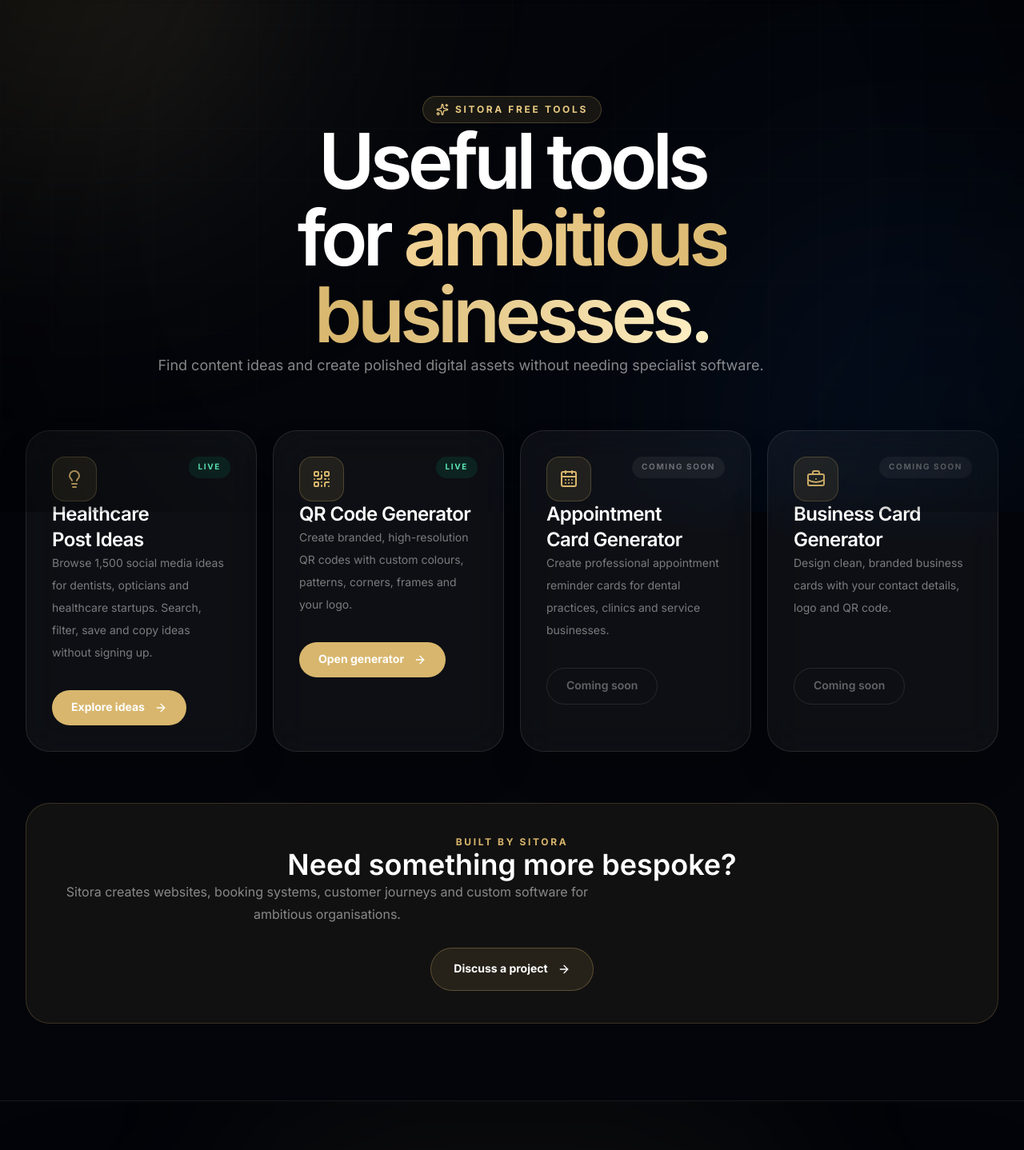
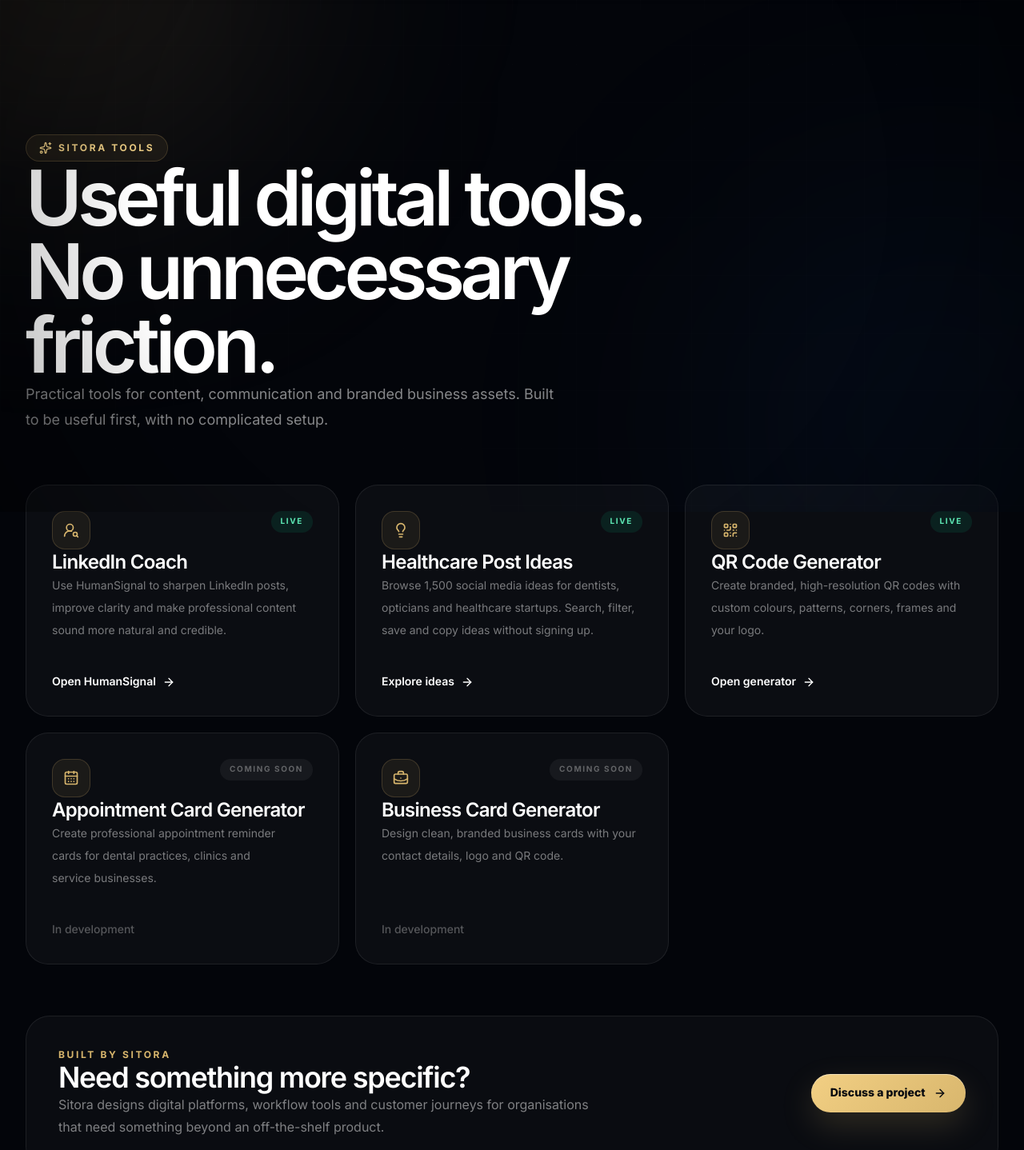
Before and after one commit to Nylon1/SitoraBrandingagency, a Next.js app: page /tools in a window 1280 px wide. Shown: the part 160-1598 px from the top of the page at 80% size. Built offline with nearby package versions, Linux system fonts and the light colour scheme; a web font is replaced by a local one.

Commit message:
Polish Sitora tools hub and restore HumanSignal

```diff
--- a/app/tools/page.tsx
+++ b/app/tools/page.tsx
@@ -7,15 +7,27 @@ import {
   Lightbulb,
   QrCode,
   Sparkles,
+  UserRoundSearch,
 } from "lucide-react";
 
 export const metadata: Metadata = {
   title: "Free Business Tools | Sitora",
   description:
-    "Explore Sitora's free digital tools for healthcare content, branded QR codes and practical business assets.",
+    "Explore Sitora's free digital tools for healthcare content, LinkedIn writing, branded QR codes and practical business assets.",
+  alternates: { canonical: "/tools" },
+  robots: { index: true, follow: true },
 };
 
 const tools = [
+  {
+    title: "LinkedIn Coach",
+    description:
+      "Use HumanSignal to sharpen LinkedIn posts, improve clarity and make professional content sound more natural and credible.",
+    href: "/tools/human-signal",
+    status: "Live",
+    action: "Open HumanSignal",
+    icon: UserRoundSearch,
+  },
   {
     title: "Healthcare Post Ideas",
     description:
@@ -58,34 +70,29 @@ export default function ToolsPage() {
   return (
     <main className="relative min-h-screen overflow-hidden bg-[#03050a] text-white">
       <div className="pointer-events-none fixed inset-0 overflow-hidden">
-        <div className="absolute left-[-12rem] top-[-10rem] h-[34rem] w-[34rem] rounded-full bg-[#d8b66d]/15 blur-[140px]" />
-        <div className="absolute bottom-[-10rem] right-[-10rem] h-[34rem] w-[34rem] rounded-full bg-blue-500/10 blur-[150px]" />
-
-        <div className="absolute inset-0 opacity-[0.055] [background-image:linear-gradient(rgba(255,255,255,.14)_1px,transparent_1px),linear-gradient(90deg,rgba(255,255,255,.14)_1px,transparent_1px)] [background-size:64px_64px]" />
+        <div className="absolute left-[-12rem] top-[-10rem] h-[34rem] w-[34rem] rounded-full bg-[#d8b66d]/12 blur-[140px]" />
+        <div className="absolute bottom-[-10rem] right-[-10rem] h-[34rem] w-[34rem] rounded-full bg-blue-500/[0.07] blur-[150px]" />
+        <div className="absolute inset-0 opacity-[0.04] [background-image:linear-gradient(rgba(255,255,255,.14)_1px,transparent_1px),linear-gradient(90deg,rgba(255,255,255,.14)_1px,transparent_1px)] [background-size:72px_72px]" />
       </div>
 
-      <section className="relative z-10 px-4 pb-24 pt-24 sm:px-6 lg:px-8 lg:pt-32">
+      <section className="relative z-10 px-5 pb-28 pt-36 sm:px-8 lg:pt-44">
         <div className="mx-auto max-w-7xl">
-          <div className="mx-auto max-w-4xl text-center">
-            <div className="inline-flex items-center gap-2 rounded-full border border-[#d8b66d]/25 bg-[#d8b66d]/10 px-4 py-2 text-xs font-bold uppercase tracking-[0.22em] text-[#e9ca82]">
+          <div className="max-w-4xl">
+            <div className="inline-flex items-center gap-2 rounded-full border border-[#d8b66d]/20 bg-[#d8b66d]/[0.07] px-4 py-2 text-xs font-bold uppercase tracking-[0.22em] text-[#e9ca82]">
               <Sparkles className="h-4 w-4" />
-              Sitora Free Tools
+              Sitora Tools
             </div>
 
-            <h1 className="mt-6 text-5xl font-semibold tracking-[-0.06em] sm:text-7xl lg:text-8xl">
-              Useful tools for{" "}
-              <span className="bg-gradient-to-r from-[#f2d395] via-[#d8b66d] to-[#fff0c5] bg-clip-text text-transparent">
-                ambitious businesses.
-              </span>
+            <h1 className="mt-7 max-w-4xl text-5xl font-semibold leading-[0.96] tracking-[-0.06em] sm:text-7xl lg:text-8xl">
+              Useful digital tools. No unnecessary friction.
             </h1>
 
-            <p className="mx-auto mt-6 max-w-3xl text-base leading-8 text-white/52 sm:text-lg">
-              Find content ideas and create polished digital assets without
-              needing specialist software.
+            <p className="mt-7 max-w-2xl text-base leading-8 text-white/52 sm:text-lg">
+              Practical tools for content, communication and branded business assets. Built to be useful first, with no complicated setup.
             </p>
           </div>
 
-          <div className="mt-16 grid gap-5 md:grid-cols-2 xl:grid-cols-4">
+          <div className="mt-16 grid gap-5 md:grid-cols-2 xl:grid-cols-3">
             {tools.map((tool) => {
               const Icon = tool.icon;
               const live = tool.status === "Live";
@@ -93,45 +100,43 @@ export default function ToolsPage() {
               return (
                 <article
                   key={tool.title}
-                  className="group relative overflow-hidden rounded-[30px] border border-white/10 bg-white/[0.045] p-6 shadow-2xl backdrop-blur-xl transition duration-300 hover:-translate-y-2 hover:border-[#d8b66d]/35 hover:bg-white/[0.065] sm:p-8"
+                  className="group relative overflow-hidden rounded-[28px] border border-white/[0.08] bg-white/[0.035] p-6 transition duration-300 hover:-translate-y-1 hover:border-[#d8b66d]/25 hover:bg-white/[0.05] sm:p-8"
                 >
-                  <div className="absolute inset-x-0 top-0 h-px bg-gradient-to-r from-transparent via-[#d8b66d]/70 to-transparent opacity-0 transition group-hover:opacity-100" />
-
                   <div className="flex items-start justify-between gap-4">
-                    <span className="grid h-14 w-14 place-items-center rounded-2xl border border-[#d8b66d]/25 bg-[#d8b66d]/10 text-[#d8b66d]">
-                      <Icon className="h-6 w-6" />
+                    <span className="grid h-12 w-12 place-items-center rounded-2xl border border-[#d8b66d]/20 bg-[#d8b66d]/[0.08] text-[#d8b66d]">
+                      <Icon className="h-5 w-5" />
                     </span>
 
                     <span
                       className={`rounded-full px-3 py-1.5 text-[10px] font-bold uppercase tracking-[0.16em] ${
                         live
                           ? "bg-emerald-400/10 text-emerald-300"
-                          : "bg-white/[0.06] text-white/35"
+                          : "bg-white/[0.05] text-white/32"
                       }`}
                     >
                       {tool.status}
                     </span>
                   </div>
 
-                  <h2 className="mt-8 text-2xl font-semibold tracking-tight">
+                  <h2 className="mt-8 text-2xl font-semibold tracking-[-0.03em]">
                     {tool.title}
                   </h2>
 
-                  <p className="mt-4 min-h-28 text-sm leading-7 text-white/45">
+                  <p className="mt-4 min-h-24 text-sm leading-7 text-white/45">
                     {tool.description}
                   </p>
 
                   {live ? (
                     <Link
                       href={tool.href}
-                      className="mt-8 inline-flex items-center gap-3 rounded-full bg-[#d8b66d] px-6 py-3 text-sm font-bold text-[#080a0f] transition hover:bg-[#f1cf86]"
+                      className="mt-7 inline-flex items-center gap-2 text-sm font-semibold text-[#e5c47c] transition group-hover:text-[#f4d996]"
                     >
                       {tool.action}
-                      <ArrowRight className="h-4 w-4" />
+                      <ArrowRight className="h-4 w-4 transition group-hover:translate-x-1" />
                     </Link>
                   ) : (
-                    <span className="mt-8 inline-flex items-center rounded-full border border-white/10 px-6 py-3 text-sm font-semibold text-white/35">
-                      {tool.action}
+                    <span className="mt-7 inline-flex text-sm font-medium text-white/30">
+                      In development
                     </span>
                   )}
                 </article>
@@ -139,24 +144,20 @@ export default function ToolsPage() {
             })}
           </div>
 
-          <div className="mt-16 rounded-[30px] border border-[#d8b66d]/20 bg-[#d8b66d]/[0.07] px-6 py-10 text-center sm:px-10">
-            <p className="text-xs font-bold uppercase tracking-[0.22em] text-[#d8b66d]">
-              Built by Sitora
-            </p>
+          <div className="mt-16 grid gap-8 rounded-[30px] border border-white/[0.08] bg-white/[0.03] p-7 sm:p-10 lg:grid-cols-[1fr_auto] lg:items-center">
+            <div>
+              <p className="text-xs font-bold uppercase tracking-[0.22em] text-[#d8b66d]">
+                Built by Sitora
+              </p>
+              <h2 className="mt-4 text-3xl font-semibold tracking-[-0.035em] sm:text-4xl">
+                Need something more specific?
+              </h2>
+              <p className="mt-4 max-w-2xl leading-7 text-white/48">
+                Sitora designs digital platforms, workflow tools and customer journeys for organisations that need something beyond an off-the-shelf product.
+              </p>
+            </div>
 
-            <h2 className="mt-4 text-3xl font-semibold sm:text-4xl">
-              Need something more bespoke?
-            </h2>
-
-            <p className="mx-auto mt-4 max-w-2xl leading-7 text-white/50">
-              Sitora creates websites, booking systems, customer journeys and
-              custom software for ambitious organisations.
-            </p>
-
-            <Link
-              href="/contact"
-              className="mt-7 inline-flex items-center gap-3 rounded-full border border-[#d8b66d]/30 bg-[#d8b66d]/10 px-7 py-4 text-sm font-bold text-[#e9ca82] transition hover:bg-[#d8b66d]/16"
-            >
+            <Link href="/contact" className="sitora-button-primary px-6 py-3.5 text-sm">
               Discuss a project
               <ArrowRight className="h-4 w-4" />
             </Link>
```
